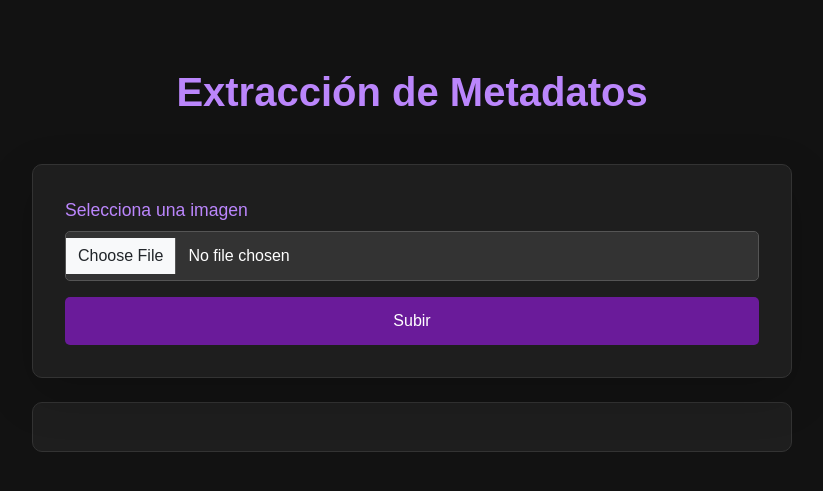
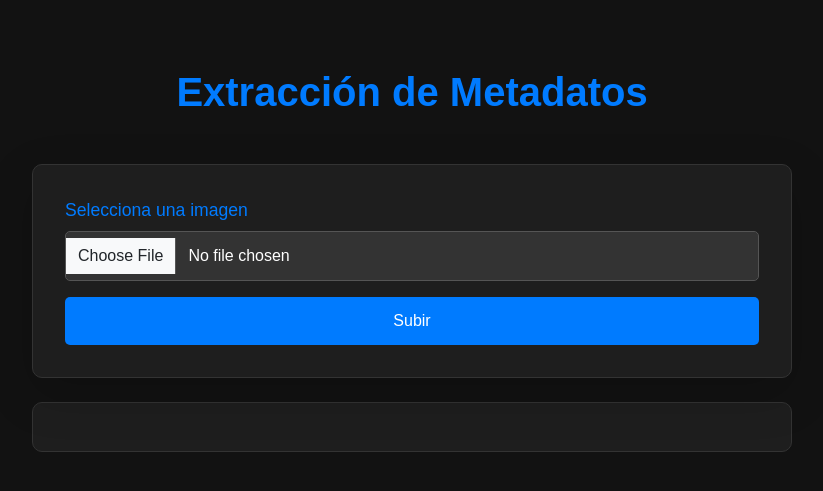
Before and after one commit to Andrew-Nwm/metadata_extractor_web, a Flask app: page / in a window 1280 px wide. Shown: the top 491 px of the page, without its empty margins (228-1051 px from the left). Run offline with Flask 3, Linux system fonts and the light colour scheme.

Commit message:
main files

```diff
--- a/requirements.txt
+++ b/requirements.txt
@@ -1,2 +1,3 @@
 flask==2.3.2
 exif==1.6.0
+gunicorn==20.1.0
--- /dev/null
+++ b/runtime.txt
@@ -0,0 +1 @@
+python-3.13.2
--- a/templates/static/css/styles.css
+++ b/static/css/styles.css
@@ -11,7 +11,7 @@ body.dark-theme {
 }
 
 h1 {
-    color: #bb86fc;
+    color: #007bff; /* Cambiado de #bb86fc a #007bff */
     font-size: 2.5rem;
     font-weight: bold;
     margin-bottom: 2rem;
@@ -34,7 +34,7 @@ h1 {
 }
 
 .form-label {
-    color: #bb86fc;
+    color: #007bff; /* Cambiado de #8698fc a #007bff */
     font-size: 1.1rem;
     margin-bottom: 0.5rem;
 }
@@ -49,12 +49,12 @@ h1 {
 }
 
 .form-control:focus {
-    border-color: #bb86fc;
-    box-shadow: 0 0 0 0.2rem rgba(187, 134, 252, 0.25);
+    border-color: #007bff; /* Cambiado de #bb86fc a #007bff */
+    box-shadow: 0 0 0 0.2rem rgba(0, 123, 255, 0.25); /* Cambiado de rgba(187, 134, 252, 0.25) a rgba(0, 123, 255, 0.25) */
 }
 
 .btn-primary {
-    background-color: #6a1b9a;
+    background-color: #007bff; /* Cambiado de #6a1b9a a #007bff */
     border: none;
     border-radius: 5px;
     padding: 0.75rem;
```
Also changed, not shown: other parts of static/css/styles.css (+1 -1 lines), static/js/scripts.js (renamed from templates/static/js/script.js), uploads/wallpaper_4.jpg (added), 1 other file.
